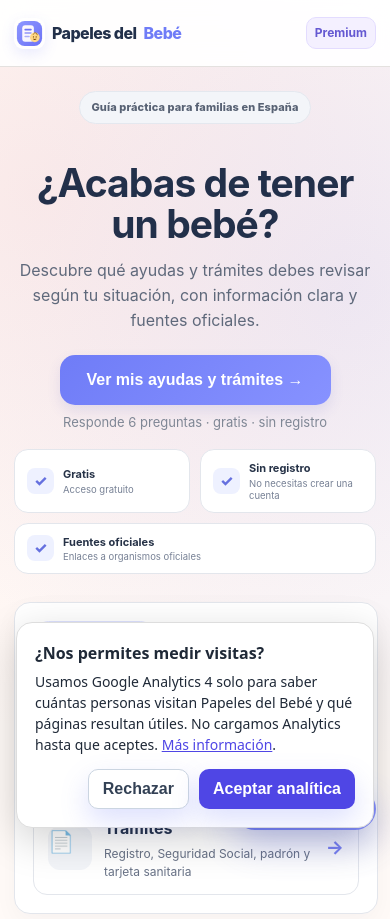
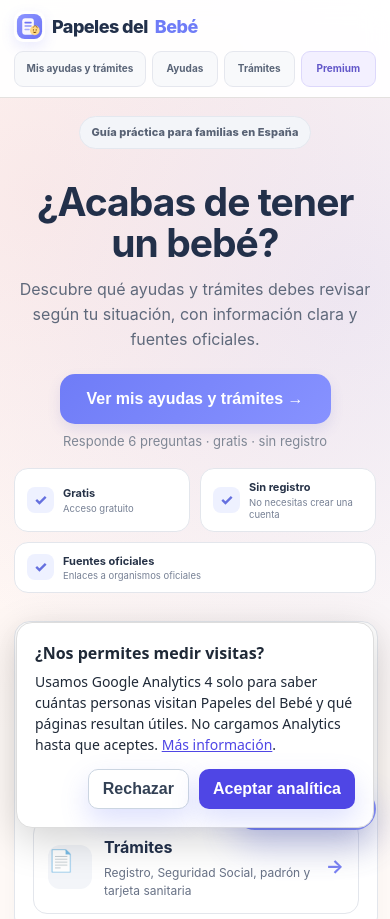
Before and after one commit to mariorc7-creator/utiles-online, a plain HTML site: page index.html in a window 390 px wide. Shown: the top 919 px of the page. Drawn offline with Linux system fonts and the light colour scheme.

Commit message:
Polish mobile header and Premium card

```diff
--- a/home-professional.css
+++ b/home-professional.css
@@ -133,6 +133,28 @@
   color: var(--home-muted) !important;
 }
 
+/* Premium debe distinguirse de PapelesIA y su CTA debe quedar centrado. */
+.home-premium-destacado {
+  background: linear-gradient(135deg, #faf9ff 0%, #f7f6ff 100%) !important;
+  border-color: #dddff2 !important;
+}
+
+.home-premium-destacado .home-papelesia-icono::after {
+  content: "PRO";
+  color: #665ad7;
+  font-size: 12px;
+  letter-spacing: .06em;
+}
+
+.home-premium-destacado .home-papelesia-boton,
+.home-papelesia-boton.cta-enlace {
+  display: inline-flex !important;
+  align-items: center !important;
+  justify-content: center !important;
+  line-height: 1.2 !important;
+  text-align: center !important;
+}
+
 .home-comunidades {
   border-color: var(--home-border) !important;
   border-radius: 18px !important;
@@ -204,4 +226,87 @@ footer {
     width: 26px !important;
     height: 26px !important;
   }
+
+  /* Cabecera móvil: dos niveles claros, sin esconder las secciones principales. */
+  header {
+    position: sticky;
+    top: 0;
+  }
+
+  .header-contenido {
+    min-height: 0 !important;
+    padding: 11px 14px 10px !important;
+    display: flex !important;
+    flex-wrap: wrap !important;
+    gap: 9px 12px !important;
+  }
+
+  .header-contenido .logo {
+    width: 100%;
+    font-size: 18px !important;
+    line-height: 1.2;
+    text-align: left;
+  }
+
+  .header-acciones {
+    width: 100%;
+    min-width: 0;
+  }
+
+  .nav-principal {
+    width: 100%;
+    display: grid !important;
+    grid-template-columns: 1.45fr .72fr .78fr .82fr;
+    gap: 6px !important;
+  }
+
+  .nav-principal a,
+  .nav-principal a:nth-child(2),
+  .nav-principal a:nth-child(3) {
+    display: flex !important;
+    align-items: center;
+    justify-content: center;
+    min-height: 36px;
+    padding: 6px 7px !important;
+    border: 1px solid #e5e7ee;
+    border-radius: 9px !important;
+    background: #f8f9fb;
+    color: #596477;
+    font-size: 10.5px !important;
+    line-height: 1.15;
+    text-align: center;
+    white-space: normal;
+  }
+
+  .nav-principal .nav-premium {
+    background: #f3f0ff !important;
+    border-color: #ddd8fb !important;
+    color: #6257c9 !important;
+  }
+
+  .home-dashboard {
+    padding-top: 18px !important;
+  }
+
+  .home-hero-principal .badge {
+    margin-bottom: 16px !important;
+  }
+
+  .home-premium-destacado .home-papelesia-boton {
+    min-height: 48px !important;
+  }
 }
+
+@media (max-width: 410px) {
+  .nav-principal {
+    grid-template-columns: 1.4fr .7fr .75fr .8fr;
+  }
+
+  .nav-principal a,
+  .nav-principal a:nth-child(2),
+  .nav-principal a:nth-child(3) {
+    font-size: 10px !important;
+    padding-left: 5px !important;
+    padding-right: 5px !important;
+  }
+}
```
